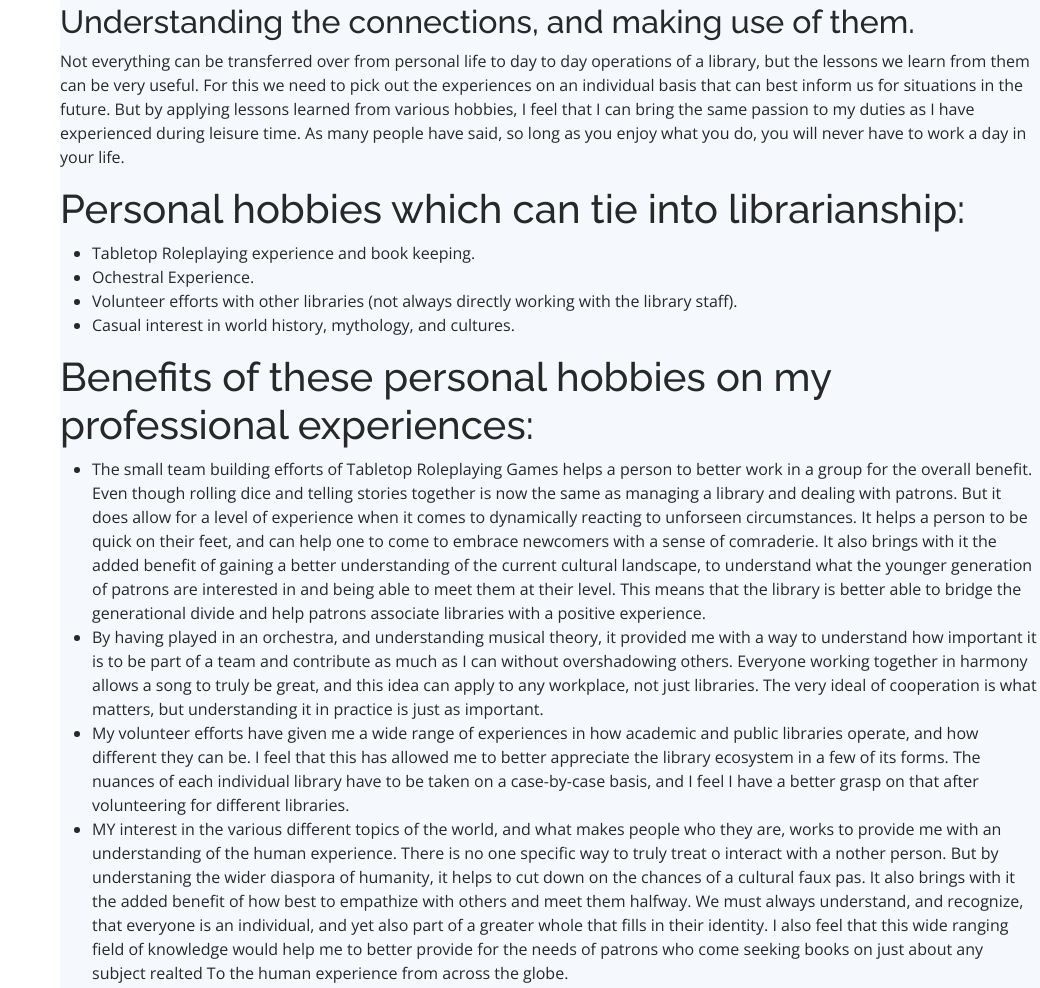
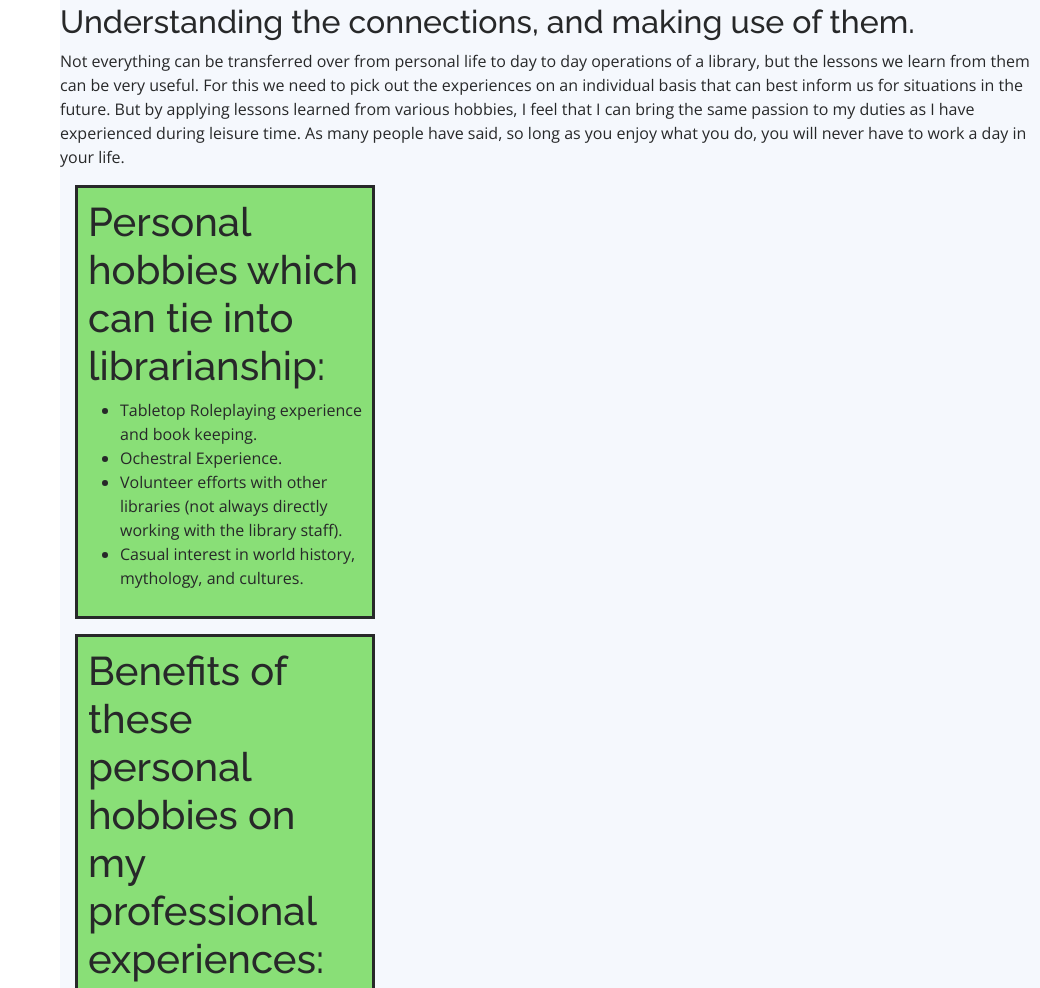
Before and after one commit to JoseSanchezStudent23/JoseSanchezStudent23.github.io, a plain HTML site: page index.html in a window 1280 px wide. Shown: the part 3978-4966 px from the top of the page, without its empty margins (240-1280 px from the left). Drawn offline with nearby package versions, Linux system fonts and the light colour scheme.

Commit message:
Boxes edit

```diff
--- a/index.html
+++ b/index.html
@@ -33,6 +33,23 @@
   * Author: BootstrapMade.com
   * License: https://bootstrapmade.com/license/
   ======================================================== -->
+  <style>
+    .boxes {
+        margin: 15px;
+        width: 300px;
+        float: center;
+    }
+    .first {
+        padding: 10px;
+        background-color:rgb(137, 223, 119);
+        border-style: solid;
+    }
+    .second {
+        padding: 10px;
+        background-color: rgb(137, 223, 119);
+        border-style: solid;
+    }
+</style>
 </head>
 
 <body>
@@ -304,6 +321,7 @@
             </article>
 
             <!-- article 2 -->
+            <!--Consider cleaning this up and adding in more professional justifications later on.-->
             <article>
                 <h2>Understanding the connections, and making use of them.</h2>
                 <p>Not everything can be transferred over from personal life to day to day operations of a library, but the lessons we learn from them can be very useful.
```
